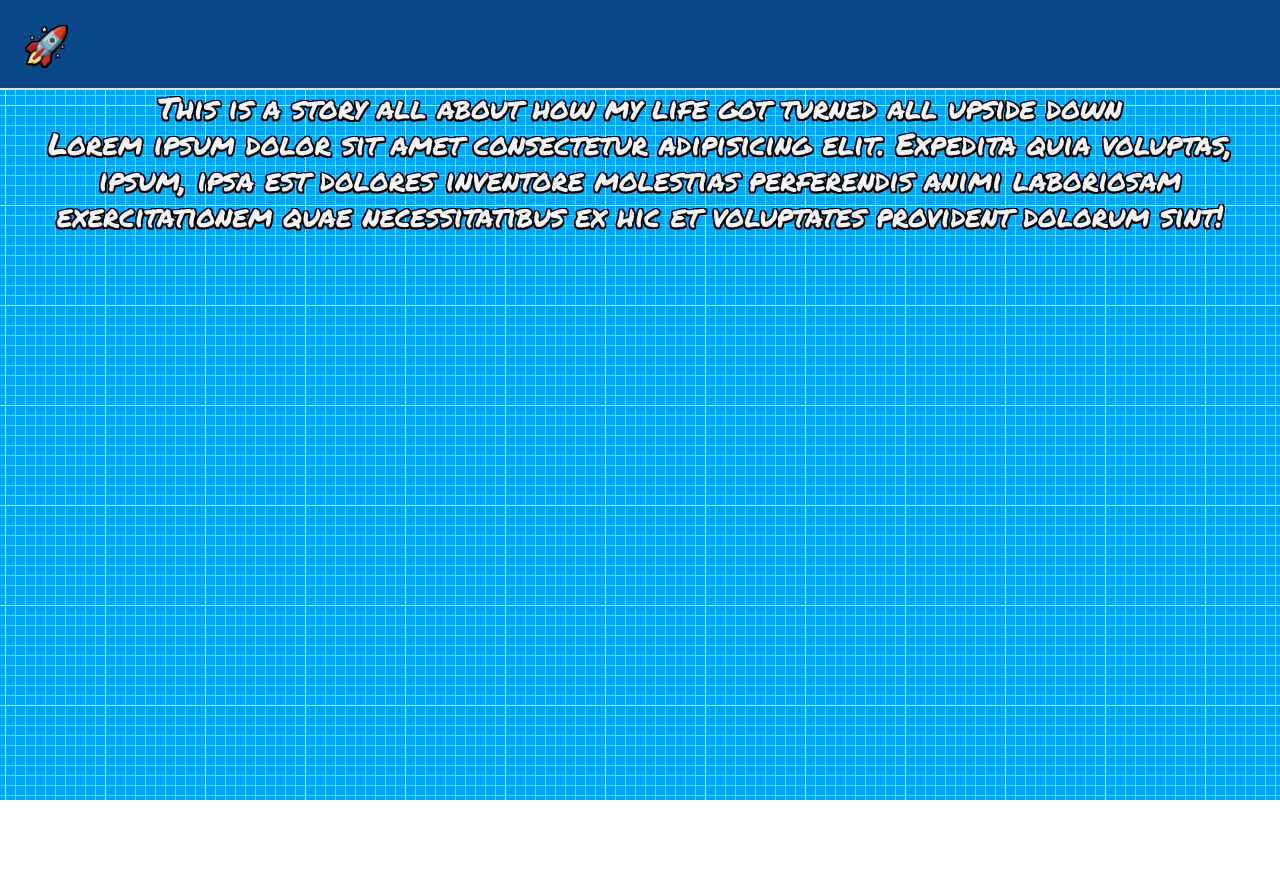
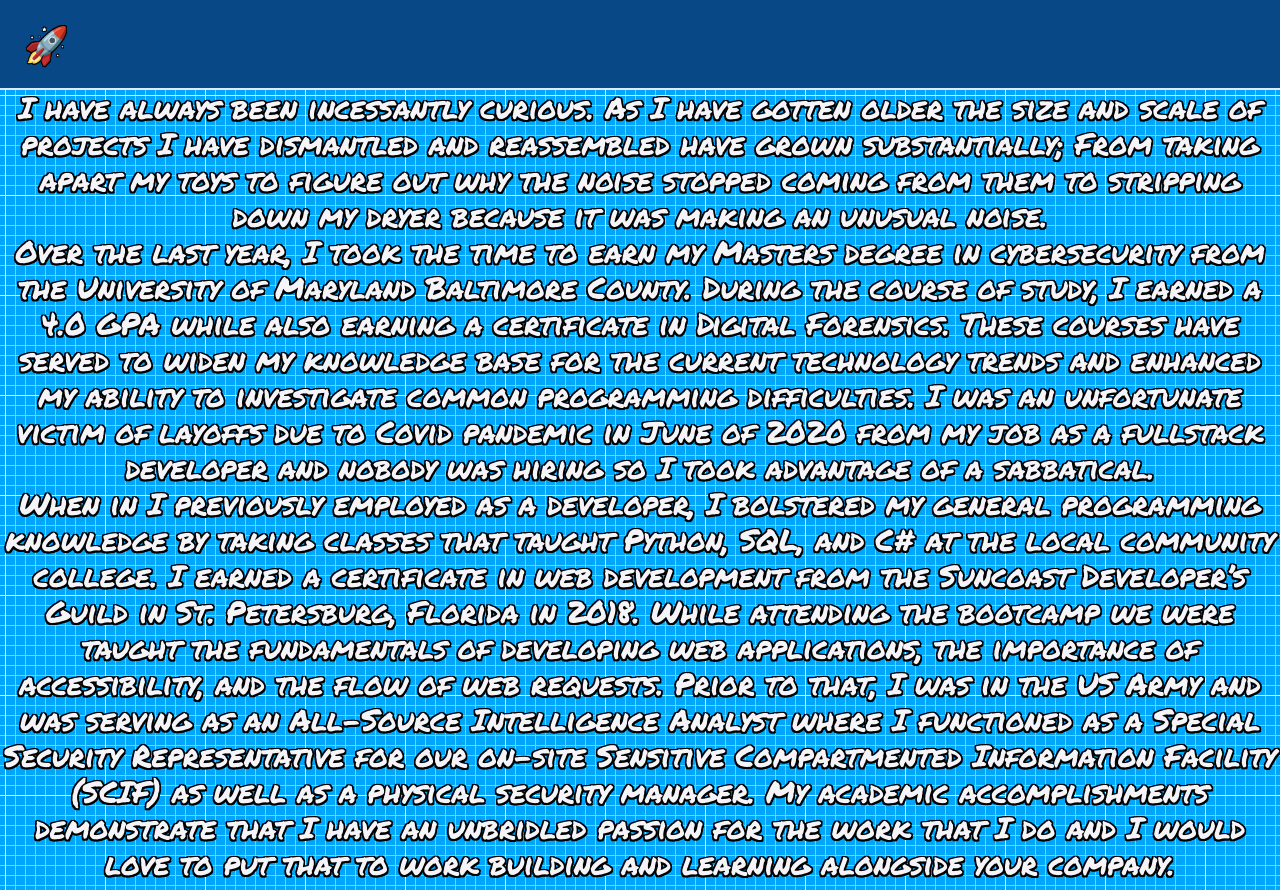
Before and after one commit to leafsicle/update-portfolio, a React (Create React App) app: page /About in a window 1280 px wide. Before the commit the page ends 800 px from the top, so only its background shows below. Built offline with nearby package versions, Linux system fonts and the light colour scheme.

Commit message:
moved header into App to persist and not call it each time

```diff
--- a/src/App.js
+++ b/src/App.js
@@ -1,10 +1,8 @@
 import './App.css'
-import Header from './comps/Header'
 
 function App() {
   return (
     <div className='body bg-secondary contrast text-white lg:text-3xl text-2xl font-sans'>
-      <Header />
       <main className=''>Make room for a thing here</main>
     </div>
   )
--- a/src/comps/About.jsx
+++ b/src/comps/About.jsx
@@ -1,17 +1,41 @@
 import React from 'react'
-import Header from './Header'
 
 const About = () => {
   return (
     <div className='body bg-secondary contrast text-white lg:text-3xl text-2xl font-sans'>
-      <Header />
       <main className=' '>
-        <p>This is a story all about how my life got turned all upside down</p>
         <p>
-          Lorem ipsum dolor sit amet consectetur adipisicing elit. Expedita quia
-          voluptas, ipsum, ipsa est dolores inventore molestias perferendis
-          animi laboriosam exercitationem quae necessitatibus ex hic et
-          voluptates provident dolorum sint!
+          I have always been incessantly curious. As I have gotten older the
+          size and scale of projects I have dismantled and reassembled have
+          grown substantially; From taking apart my toys to figure out why the
+          noise stopped coming from them to stripping down my dryer because it
+          was making an unusual noise.
+        </p>
+        <p>
+          Over the last year, I took the time to earn my Masters degree in
+          cybersecurity from the University of Maryland Baltimore County. During
+          the course of study, I earned a 4.0 GPA while also earning a
+          certificate in Digital Forensics. These courses have served to widen
+          my knowledge base for the current technology trends and enhanced my
+          ability to investigate common programming difficulties. I was an
+          unfortunate victim of layoffs due to Covid pandemic in June of 2020
+          from my job as a fullstack developer and nobody was hiring so I took
+          advantage of a sabbatical.
+        </p>
+        <p>
+          When in I previously employed as a developer, I bolstered my general
+          programming knowledge by taking classes that taught Python, SQL, and
+          C# at the local community college. I earned a certificate in web
+          development from the Suncoast Developer’s Guild in St. Petersburg,
+          Florida in 2018. While attending the bootcamp we were taught the
+          fundamentals of developing web applications, the importance of
+          accessibility, and the flow of web requests. Prior to that, I was in
+          the US Army and was serving as an All-Source Intelligence Analyst
+          where I functioned as a Special Security Representative for our
+          on-site Sensitive Compartmented Information Facility (SCIF) as well as
+          a physical security manager. My academic accomplishments demonstrate
+          that I have an unbridled passion for the work that I do and I would
+          love to put that to work building and learning alongside your company.
         </p>
       </main>
     </div>
--- a/src/comps/Contact.jsx
+++ b/src/comps/Contact.jsx
@@ -1,5 +1,4 @@
 import React from 'react'
-import Header from './Header'
 import ExternalLink from './ExternalLink'
 
 let socials = [
@@ -31,7 +30,6 @@ let socials = [
 const Contact = () => {
   return (
     <div className='body bg-secondary contrast text-white lg:text-3xl text-2xl font-sans'>
-      <Header />
       <main className=''>
         {socials.map((social, index) => (
           <ExternalLink socialInfo={social} key={index} />
--- a/src/index.js
+++ b/src/index.js
@@ -6,10 +6,12 @@ import './index.css'
 import App from './App'
 import About from './comps/About'
 import Contact from './comps/Contact'
+import Header from './comps/Header'
 
 ReactDOM.render(
   <React.StrictMode>
     <BrowserRouter>
+      <Header />
       <Routes>
         <Route path='/' element={<App />} />
         <Route path='/About' element={<About />} />
```
